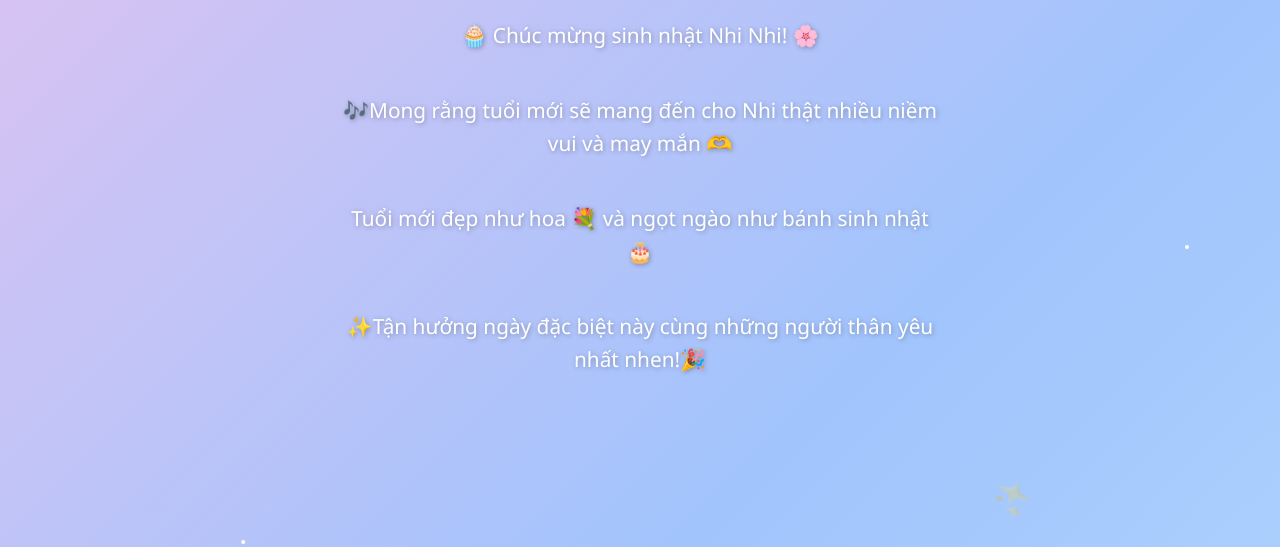
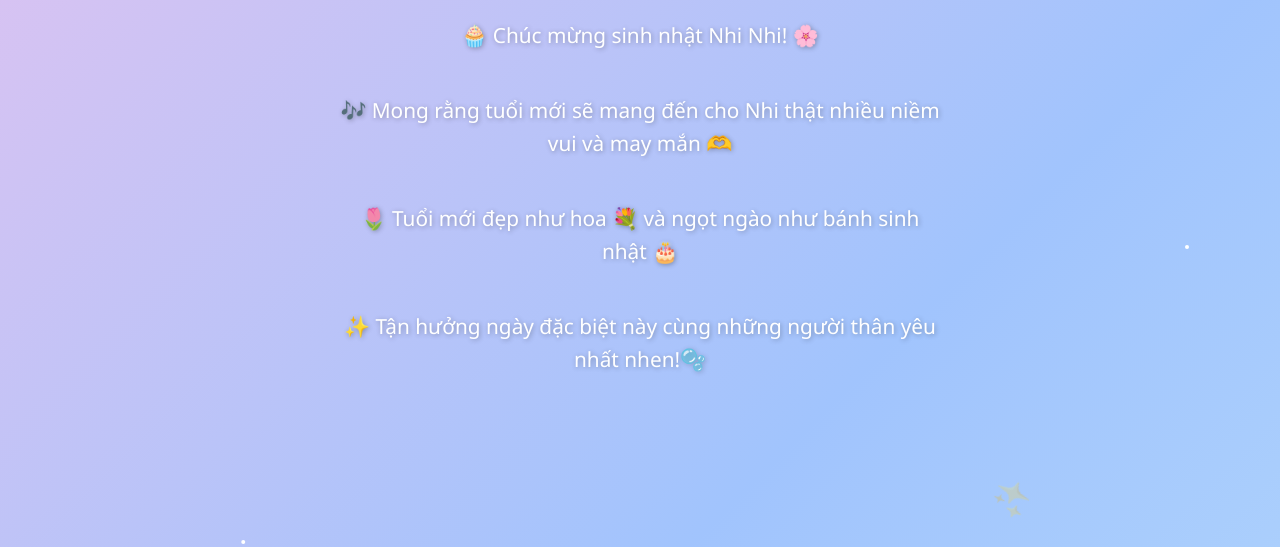
Before and after one commit to tathituyettrinh410-pixel/HBBD-Nhi, a plain HTML site: page index.html in a window 1280 px wide. Shown: the part 253-800 px from the top of the page. Drawn offline with Linux system fonts and the light colour scheme.

Commit message:
Update index.html

```diff
--- a/index.html
+++ b/index.html
@@ -60,9 +60,9 @@
 <body>
   <h1> 🎉 Happy Birthday 🎈</h1>
   <p> 🧁 Chúc mừng sinh nhật Nhi Nhi! 🌸</p>
-  <p> 🎶Mong rằng tuổi mới sẽ mang đến cho Nhi thật nhiều niềm vui và may mắn 🫶 </p>
-  <p> Tuổi mới đẹp như hoa 💐 và ngọt ngào như bánh sinh nhật 🎂</p>
-  <p> ✨Tận hưởng ngày đặc biệt này cùng những người thân yêu nhất nhen!🎉</p>
+  <p> 🎶 Mong rằng tuổi mới sẽ mang đến cho Nhi thật nhiều niềm vui và may mắn 🫶 </p>
+  <p> 🌷 Tuổi mới đẹp như hoa 💐 và ngọt ngào như bánh sinh nhật 🎂</p>
+  <p> ✨ Tận hưởng ngày đặc biệt này cùng những người thân yêu nhất nhen!🫧</p>
 
   <!-- Nhạc Happy Birthday public domain (tự động phát) -->
   <audio autoplay loop>
```
